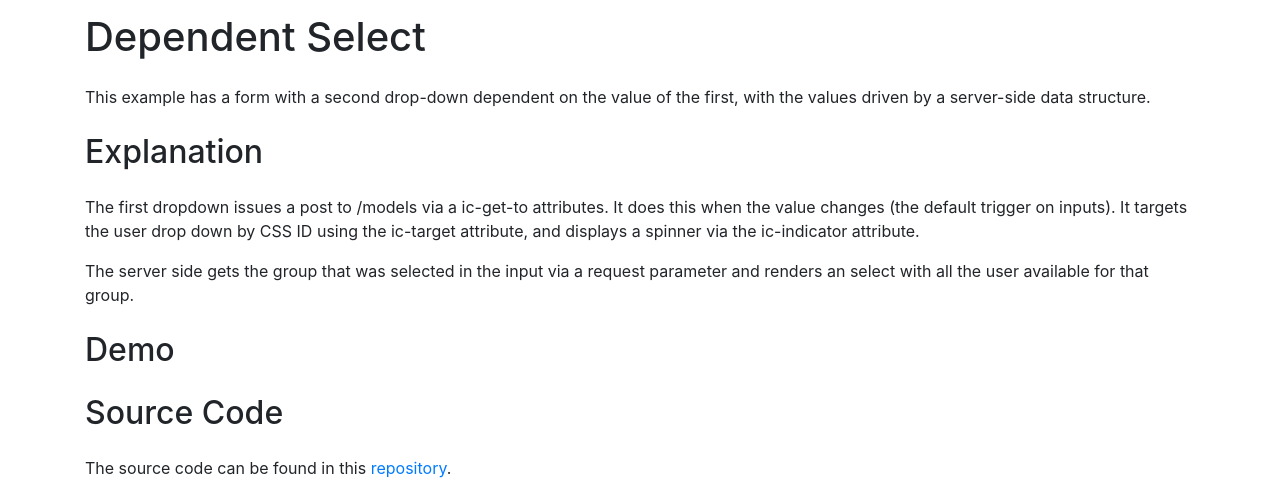
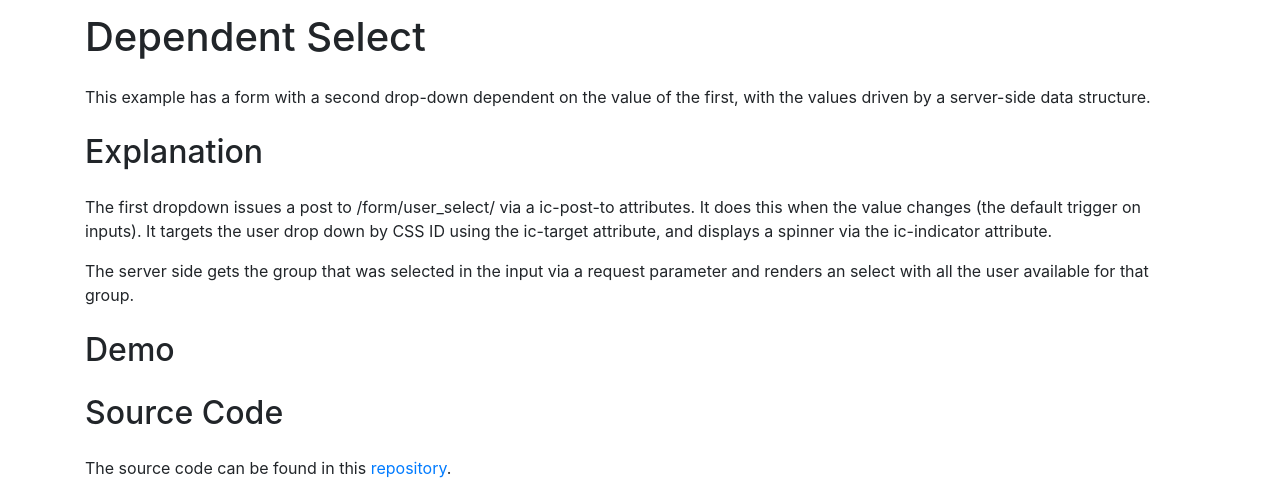
Before and after one commit to duboisR/django-intercooler-examples, a Django app: page /dependent_select/ in a window 1280 px wide. Shown: the part 139-622 px from the top of the page. Run offline with Django 3.2, Linux system fonts and the light colour scheme; some libraries are stand-ins or nearby versions.

Commit message:
Update ds Explanation

```diff
--- a/django_intercooler_examples/main/templates/main/example_ds.html
+++ b/django_intercooler_examples/main/templates/main/example_ds.html
@@ -16,7 +16,7 @@
     </p>
 
     <h2 class="my-4">Explanation</h2>
-    <p>The first dropdown issues a post to /models via a ic-get-to attributes. It does this when the value changes (the default trigger on inputs). It targets the user drop down by CSS ID using the ic-target attribute, and displays a spinner via the ic-indicator attribute.</p>
+    <p>The first dropdown issues a post to /form/user_select/ via a ic-post-to attributes. It does this when the value changes (the default trigger on inputs). It targets the user drop down by CSS ID using the ic-target attribute, and displays a spinner via the ic-indicator attribute.</p>
     <p>The server side gets the group that was selected in the input via a request parameter and renders an select with all the user available for that group.</p>
 
     <h2 class="my-4">Demo</h2>
```
